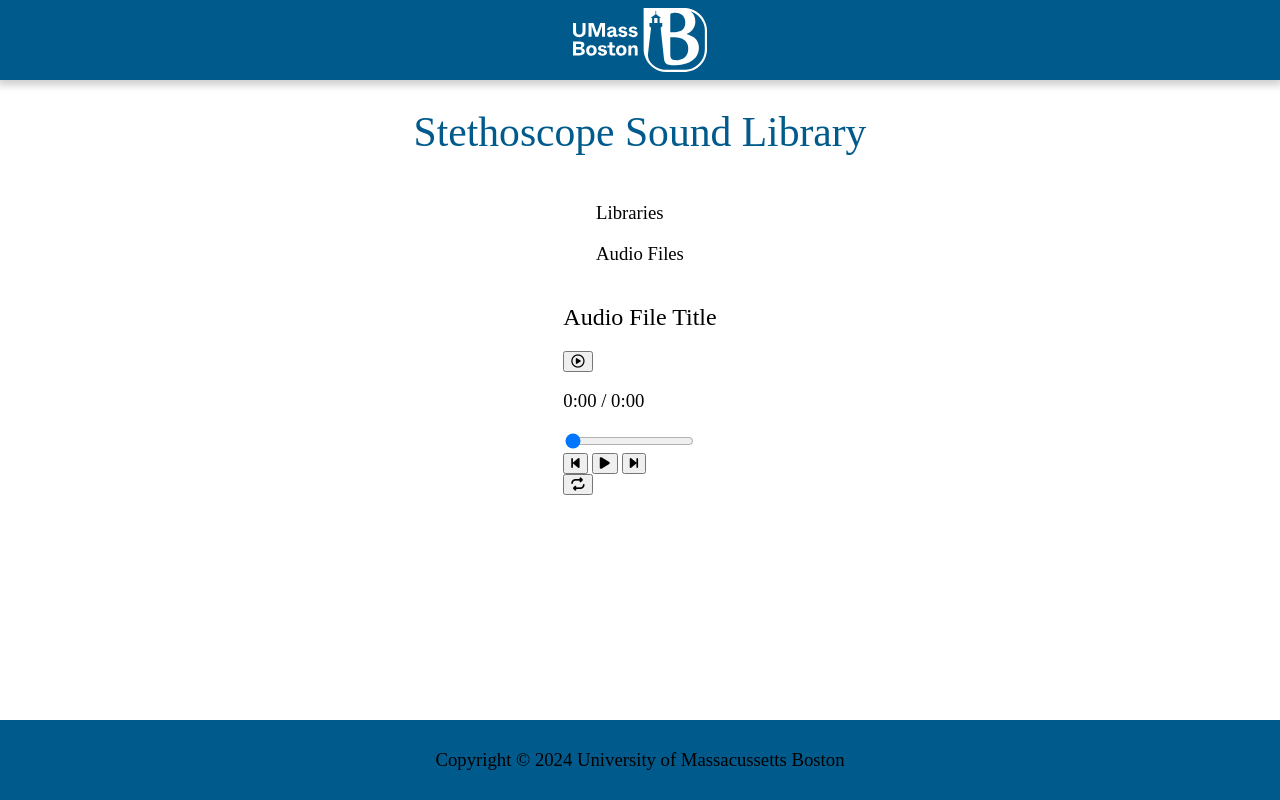
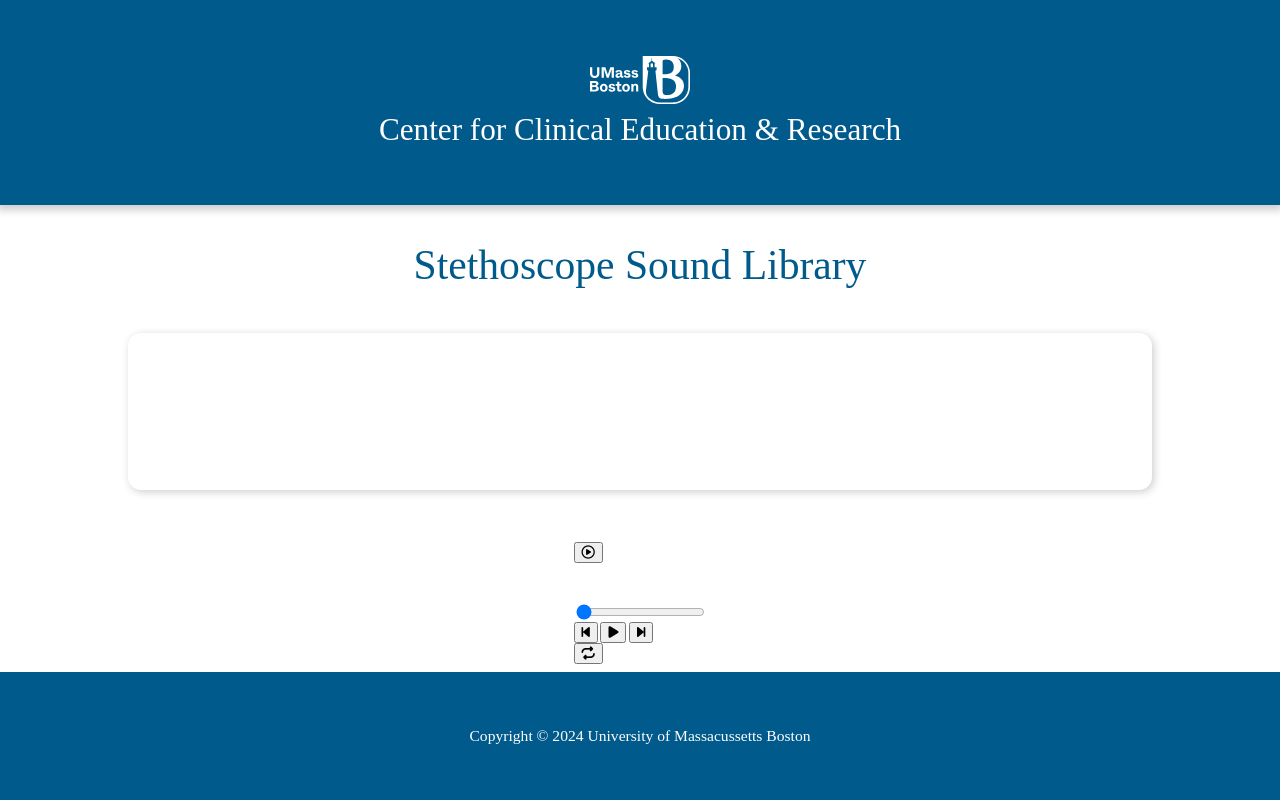
Before and after one commit to DEM-1323/Stethescope-Sound-Library, a Flask app: template templates/test.html in a window 1280 px wide. Run offline with Flask 3, Linux system fonts and the light colour scheme; the template is opened without the code that fills it, so the values that code supplies are empty; some web fonts are replaced.

Commit message:
continued cleanup of styles

```diff
--- a/templates/test.css
+++ b/templates/test.css
@@ -9,6 +9,7 @@
     height: 100vh;
     overflow: hidden;
     background-color: #005A8B;
+    font-size: calc(0.5vh + 0.5vw);
 }
 
 /* App Font Styles */
@@ -16,6 +17,7 @@
     font-family: 'DM Serif Text', serif;
     font-weight: 400;
     font-style: normal;
+    color: white;
 }
 
 /* App Container Flex Box */
@@ -23,37 +25,65 @@
     display: flex;
     flex-direction: column; /* Each app section is a separate row */
     align-items: center; /* Horizontal center alignment for all sections */
+    gap: 1vh; /* Vertical gap between sections */
     margin: 0 auto;
     height: 100%; /* Fill the entire height of the viewport */
     background-color: #fff;
 }
 
+/* Header and Footer styles */
 .App-Header, .App-Footer {
     display: flex;
     justify-content: center;
     align-items: center;
     z-index: 10;
-    padding: 2% 0;
-    height: 10%;
+    height: clamp(4vh, 5%, 6vh); /* Clamped height for multiple device screen heights */
     width: 100%;
     background-color: #005A8B;
 }
 
-/* Header an Logo styles */
+/* Header and Logo styles */
 .App-Header {
-    box-shadow: 0px 2px 8px 3px rgba(0, 0, 0, 0.2);
+    flex-direction: column; /* Stack logo and department title */
+    padding: 8% 0;
+    box-shadow: 0px 2px 8px 3px rgba(0, 0, 0, 0.2); /* Adds depth */
 }
 
 .logo {
-    height: clamp(6vh, 75px, 8vh);
+    height: clamp(3vh, 50px, 6vh);
 }
 
+#Department-Title {
+    margin: 1vh 0 0;
+    font-size: 3rem;
+}
+
+/* App Title styles */
 #Title {
     text-align: center;
-    font-size: calc(2vh + 2vw);
+    font-size: 4rem;
     color:#005A8B;
+}
 
+/*Audio Library styles */
+.Audio-Library, .Library-Select, .File-Select {
+    display: flex;
 }
-.App-Footer{
-    margin-top: auto;
+
+.Audio-Library {
+    flex: 0 1 auto;
+    height: clamp(calc(2vh + 100px), 30%, calc(2vh + 250px));
+    width: 80%;
+    border-radius: calc(1vh + 5px);
+    box-shadow: 2px 2px 8px 0px rgba(0, 0, 0, 0.2);
 }
+
+/* Footer styles */
+.App-Footer {
+    margin-top: auto; /* Pushes footer to bottom of App container */
+    padding: 5% 0;
+}
+
+#Footer-text {
+    font-size: calc(1.5rem);
+}
--- a/templates/test.html
+++ b/templates/test.html
@@ -24,11 +24,13 @@
     <div class="App">
       <header class="App-Header">
         <img src="../static/images/umb-logo.svg" alt="UMB Logo" class="logo" />
+
+        <h1 id="Department-Title">Center for Clinical Education & Research</h1>
       </header>
       <h1 id="Title">Stethoscope Sound Library</h1>
       <div class="App-Title"></div>
-      <div class="Library-Select">
-        <div class="sidebar">
+      <div class="Audio-Library">
+        <div class="Library-Select">
           <h3>Libraries</h3>
           <ul id="libraryList"></ul>
         </div>
```
